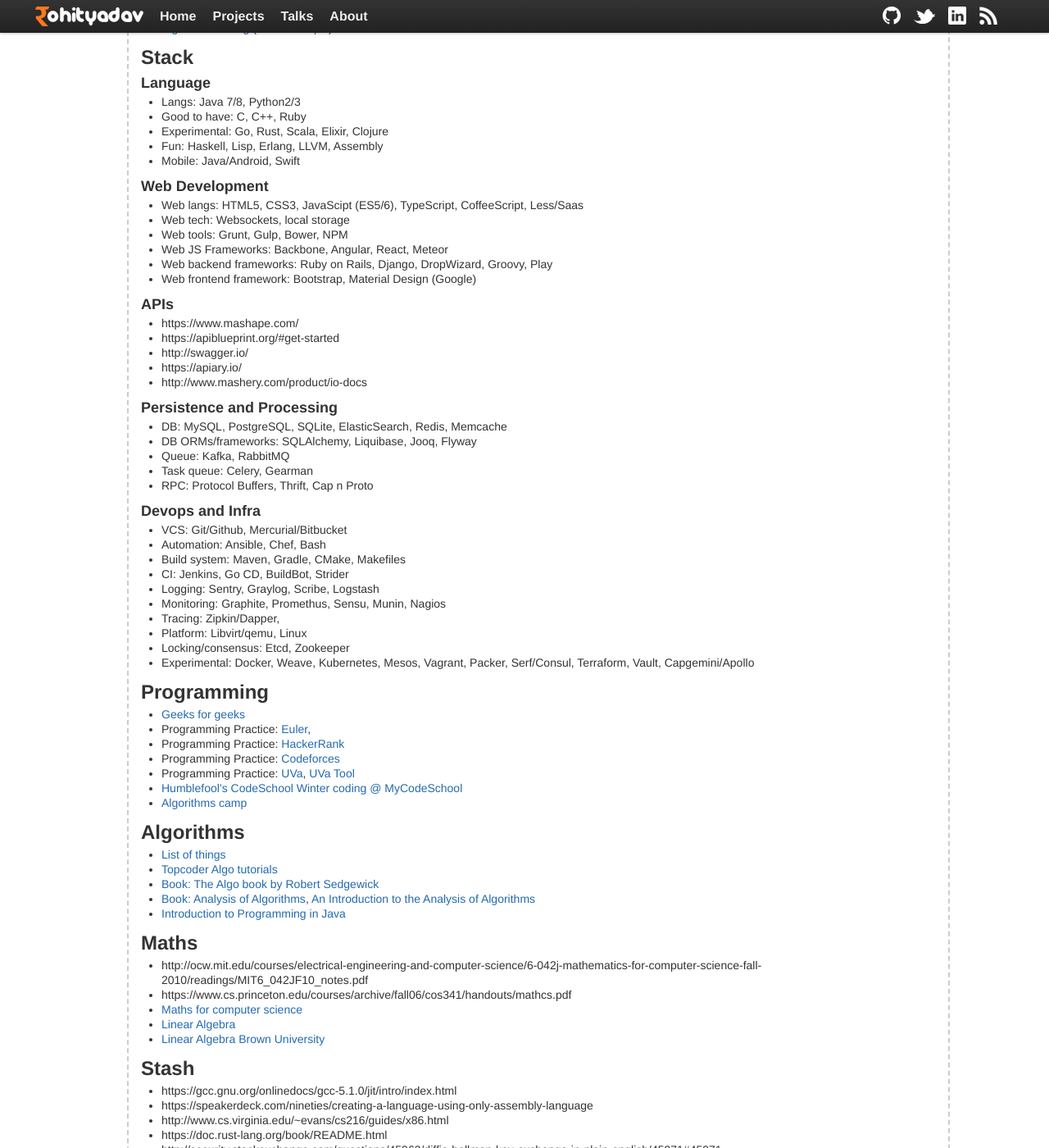
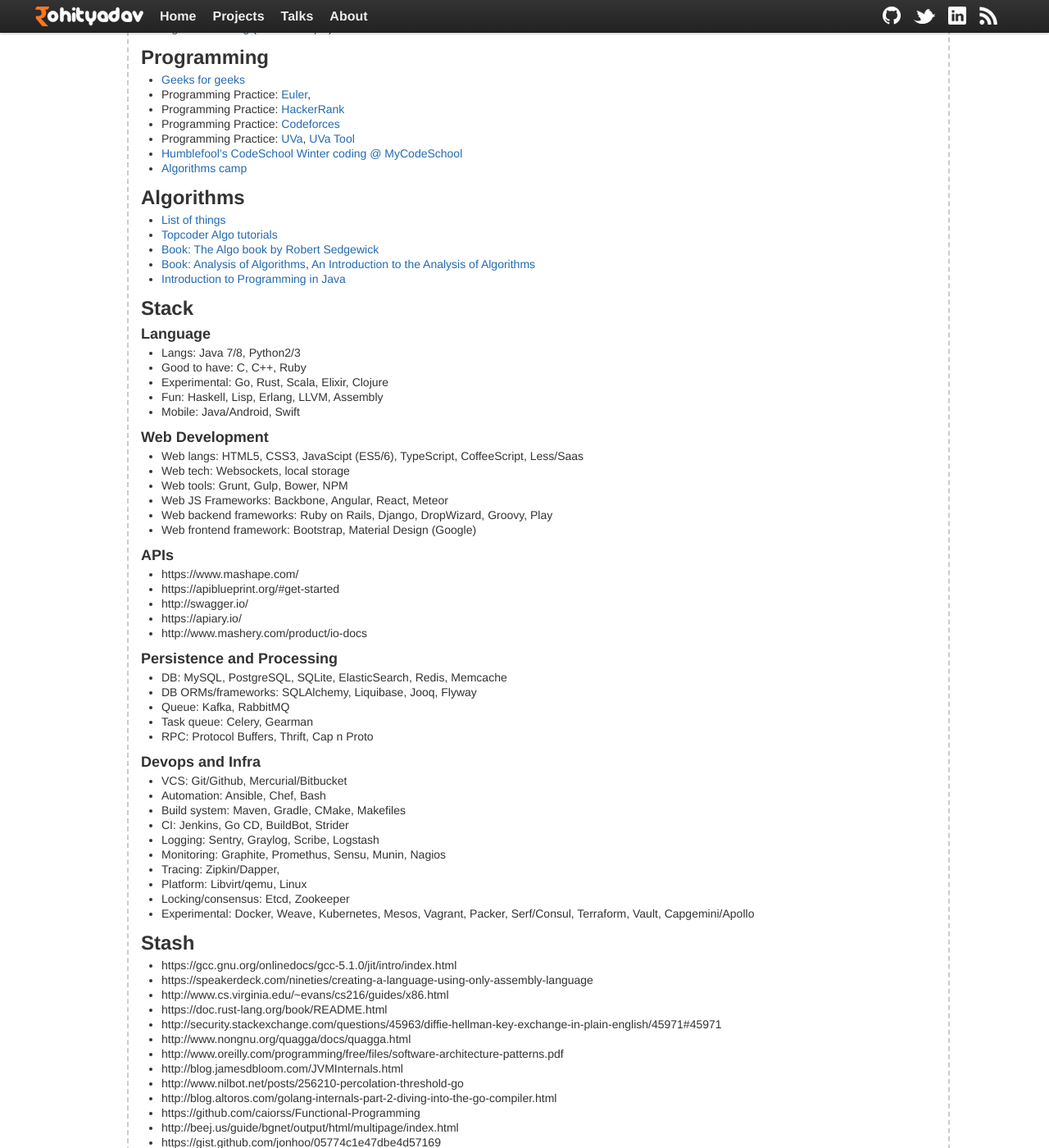
Before and after one commit to rohityadavcloud/rohityadavcloud.github.io, a Jekyll site: the page built from kaizen/index.markdown, in a window 1280 px wide and 1400 px high, scrolled down 374 px. Shown: the whole window at 82% size. Built offline with Jekyll 4.4.1, drawn with Linux system fonts in a browser that asks for light colours; some of the changed lines change nothing that is shown; some of the changed text lies outside the part shown.

Commit message:
kup
Signed-off-by: Rohit Yadav <rohit.yadav@shapeblue.com>

```diff
--- a/kaizen/index.markdown
+++ b/kaizen/index.markdown
@@ -19,6 +19,24 @@
 - [Stanford Algorithms 1](https://www.coursera.org/course/algo)
 - [Stanford Algorithms 2](https://www.coursera.org/course/algo2)
 - [Algorithm Coding](./algorithms.html) ([refernce impls](https://github.com/kennyledet/Algorithm-Implementations))
+
+## Programming
+
+- [Geeks for geeks](http://www.geeksforgeeks.org/)
+- Programming Practice: [Euler](http://projecteuler.net/),
+- Programming Practice: [HackerRank](https://www.hackerrank.com/)
+- Programming Practice: [Codeforces](http://codeforces.com/)
+- Programming Practice: [UVa](http://uva.onlinejudge.org), [UVa Tool](http://uhunt.felix-halim.net/id/0)
+- [Humblefool's CodeSchool](http://mycodeschool.com/problems) [Winter coding @ MyCodeSchool](http://wintercoding.mycodeschool.com/)
+- [Algorithms camp](http://www.youtube.com/watch?v=vZ2Wn6Ly8Ok&playnext=1&list=PL713C10F05D6BB7BF)
+
+## Algorithms
+
+- [List of things](http://discuss.codechef.com/questions/48877/data-structures-and-algorithms)
+- [Topcoder Algo tutorials](http://community.topcoder.com/tc?module=Static&d1=tutorials&d2=alg_index)
+- [Book: The Algo book by Robert Sedgewick](http://algs4.cs.princeton.edu/home/)
+- [Book: Analysis of Algorithms](https://www.coursera.org/course/aofa), [An Introduction to the Analysis of Algorithms](http://aofa.cs.princeton.edu/home/)
+- [Introduction to Programming in Java](http://introcs.cs.princeton.edu/java/home/)
 
 ## Stack
 
@@ -67,32 +85,6 @@
 - Platform: Libvirt/qemu, Linux
 - Locking/consensus: Etcd, Zookeeper
 - Experimental: Docker, Weave, Kubernetes, Mesos, Vagrant, Packer, Serf/Consul, Terraform, Vault, Capgemini/Apollo
-
-## Programming
-
-- [Geeks for geeks](http://www.geeksforgeeks.org/)
-- Programming Practice: [Euler](http://projecteuler.net/),
-- Programming Practice: [HackerRank](https://www.hackerrank.com/)
-- Programming Practice: [Codeforces](http://codeforces.com/)
-- Programming Practice: [UVa](http://uva.onlinejudge.org), [UVa Tool](http://uhunt.felix-halim.net/id/0)
-- [Humblefool's CodeSchool](http://mycodeschool.com/problems) [Winter coding @ MyCodeSchool](http://wintercoding.mycodeschool.com/)
-- [Algorithms camp](http://www.youtube.com/watch?v=vZ2Wn6Ly8Ok&playnext=1&list=PL713C10F05D6BB7BF)
-
-## Algorithms
-
-- [List of things](http://discuss.codechef.com/questions/48877/data-structures-and-algorithms)
-- [Topcoder Algo tutorials](http://community.topcoder.com/tc?module=Static&d1=tutorials&d2=alg_index)
-- [Book: The Algo book by Robert Sedgewick](http://algs4.cs.princeton.edu/home/)
-- [Book: Analysis of Algorithms](https://www.coursera.org/course/aofa), [An Introduction to the Analysis of Algorithms](http://aofa.cs.princeton.edu/home/)
-- [Introduction to Programming in Java](http://introcs.cs.princeton.edu/java/home/)
-
-## Maths
-
-- http://ocw.mit.edu/courses/electrical-engineering-and-computer-science/6-042j-mathematics-for-computer-science-fall-2010/readings/MIT6_042JF10_notes.pdf
-- https://www.cs.princeton.edu/courses/archive/fall06/cos341/handouts/mathcs.pdf
-- [Maths for computer science](http://ocw.mit.edu/courses/electrical-engineering-and-computer-science/6-042j-mathematics-for-computer-science-fall-2010/video-lectures/)
-- [Linear Algebra](https://www.khanacademy.org/math/linear-algebra)
-- [Linear Algebra Brown University](https://www.coursera.org/course/matrix)
 
 ## Stash
 
@@ -163,15 +155,15 @@
 
 - Tantra - DIY x86 kernel [JS linux](https://github.com/levskaya/jslinux-deobfuscated)
 - LLVM based toy programming language [LLVM Toy using Haskell](http://www.stephendiehl.com/llvm/)
-- Distributed file system like ceph/gluster
-- Compiler
-- Database
+- Toy Distributed file system like ceph/gluster
+- Toy Compiler
+- Toy Database
+- GPS track android app
 - Kaizen list, time keeping/scheduling
-- GPS track android app
-- Code sharing RBAC shack
+- MergeShack: Code sharing RBAC shack
 - Email server
-- tweet buffer like scheduler app
-- invoice/accounting app
+- Android: tweet buffer like scheduler app
+- Invoice/accounting app
 - readline in [go](https://github.com/bhaisaab/currycli), example [linenoise](https://github.com/antirez/linenoise), [already](https://github.com/peterh/liner) [existing?](https://github.com/gobs/cmd)
 - CLI:
   https://github.com/codegangsta/cli
@@ -215,6 +207,14 @@
 - [Intro to 8086](http://www.csi.ucd.ie/staff/jcarthy/home/alp/alp-05.pdf)
 - [Writing simple OS from Scratch](http://www.cs.bham.ac.uk/~exr/lectures/opsys/10_11/lectures/os-dev.pdf)
 - [OS and related links](http://www.superfrink.net/athenaeum)
+
+## Maths
+
+- http://ocw.mit.edu/courses/electrical-engineering-and-computer-science/6-042j-mathematics-for-computer-science-fall-2010/readings/MIT6_042JF10_notes.pdf
+- https://www.cs.princeton.edu/courses/archive/fall06/cos341/handouts/mathcs.pdf
+- [Maths for computer science](http://ocw.mit.edu/courses/electrical-engineering-and-computer-science/6-042j-mathematics-for-computer-science-fall-2010/video-lectures/)
+- [Linear Algebra](https://www.khanacademy.org/math/linear-algebra)
+- [Linear Algebra Brown University](https://www.coursera.org/course/matrix)
 
 ## Compilers
 
```
